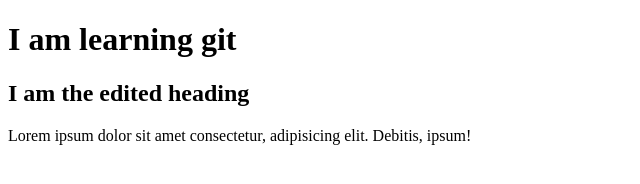
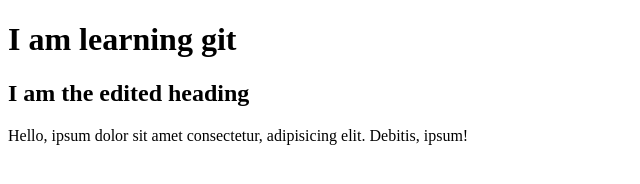
Before and after one commit to Mahmood4u/pushing-from-git, a plain HTML site: page index.html in a window 1280 px wide. Shown: the full height of the page, 0-640 px from the left. Drawn offline with Linux system fonts and the light colour scheme.

Commit message:
changed lorem to Hello,

```diff
--- a/index.html
+++ b/index.html
@@ -8,6 +8,6 @@
 <body>
     <h1>I am learning git</h1>
     <h2>I am the edited heading</h2>
-    <p>Lorem ipsum dolor sit amet consectetur, adipisicing elit. Debitis, ipsum!</p>
+    <p>Hello, ipsum dolor sit amet consectetur, adipisicing elit. Debitis, ipsum!</p>
 </body>
 </html>
```
